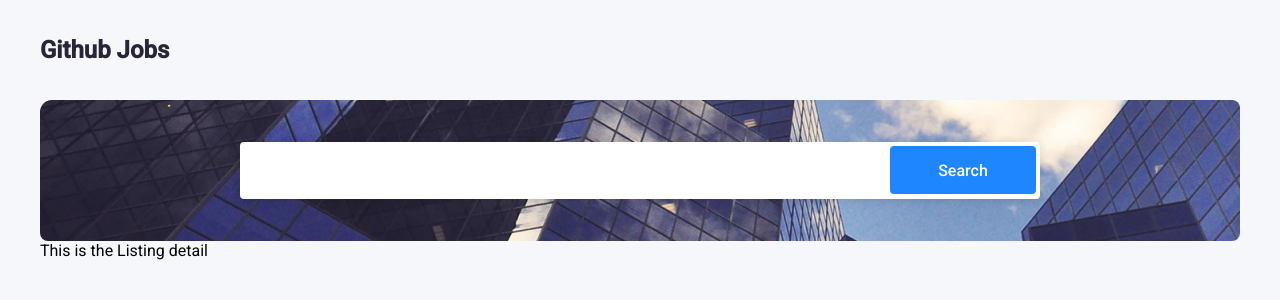
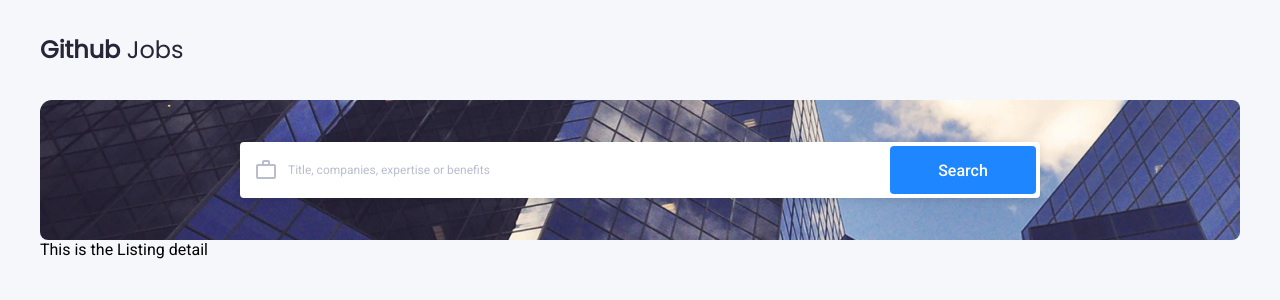
Before and after one commit to nroode/github-jobs, a React (Create React App) app: page / in a window 1280 px wide. Shown: the top 300 px of the page. Built offline with nearby package versions, Linux system fonts and the light colour scheme.

Commit message:
style title and input placeholder

```diff
--- a/public/index.html
+++ b/public/index.html
@@ -10,6 +10,8 @@
       content="Web site created using create-react-app"
     />
     <link rel="apple-touch-icon" href="%PUBLIC_URL%/logo192.png" />
+    <link href="https://fonts.googleapis.com/icon?family=Material+Icons"
+      rel="stylesheet">
     <link href="https://fonts.googleapis.com/css2?family=Poppins&family=Roboto:wght@400;500&display=swap" rel="stylesheet">
     <link rel="manifest" href="%PUBLIC_URL%/manifest.json" />
     <title>React App</title>
--- a/src/App.js
+++ b/src/App.js
@@ -4,11 +4,14 @@ import "./App.css";
 import Main from "./Components/Main";
 
 const Title = styled.h1`
-  font-size: 24px;
-  line-height: 1.5;
   color: #282538;
   text-align: left;
   margin: 0px 0px 32px;
+  font: 500 24px/1.5 'Poppins', sans-serif;
+`;
+
+const TitleBold = styled.span`
+  font-weight: 700;
 `;
 
 function App() {
@@ -16,7 +19,7 @@ function App() {
     <div className="App">
 
       <div className="AppCenter">
-        <Title><span>Github</span> Jobs</Title>
+        <Title><TitleBold>Github</TitleBold> Jobs</Title>
         <Main />
       </div>
     </div>
--- a/src/Components/Search.js
+++ b/src/Components/Search.js
@@ -15,7 +15,7 @@ const Background = styled.div`
 
   @media (min-width: 768px) {
     padding: 42px 200px;
-    }
+  }
 `;
 
 const Form = styled.form`
@@ -26,19 +26,40 @@ const Form = styled.form`
   border-radius: 4px;
   box-shadow: 0px 2px 8px rgba(0, 0, 0, 0.1);
   box-sizing: border-box;
+  display: grid;
+  align-items: center;
+  grid-template-columns: 44px 1fr 104px;
+
+  @media (min-width: 768px) {
+    grid-template-columns: 44px 1fr 146px;
+  }
+}
+
+
 `;
 
-const SearchInput = styled.input`
+const SearchInput = styled.input.attrs((props) => ({
+  type: "text",
+  placeholder: "Title, companies, expertise or benefits",
+}))`
   background-color: white;
   font-size: 12px;
   line-height: 14px;
-  padding: 16px 40px;
-  width: calc(100% - 104px);
+  padding: 16px 0px;
+  width: 100%;
   box-sizing: border-box;
   border: none;
+  overflow: hidden;
+  white-space: nowrap;
+  text-overflow: ellipsis;
+
+  ::placeholder {
+    color: #b9bdcf;
+    font-family: "Roboto", sans-serif;
+  }
 
   @media (min-width: 768px) {
-    width: calc(100% - 146px);
+    width: 100%;
   }
 
 `;
@@ -50,11 +71,16 @@ const SearchBtn = styled.button`
   width: 104px;
   height: 48px;
   border-radius: 4px;
-  font: 500 16px/19px 'Roboto', sans-serif;
+  font: 500 16px/19px "Roboto", sans-serif;
 
   @media (min-width: 768px) {
     width: 146px;
   }
+`;
+
+const JobIcon = styled.span`
+  color: #b9bdcf;
+  padding: 0px 10px;
 `;
 
 function Search(props) {
@@ -62,6 +88,7 @@ function Search(props) {
     <div>
       <Background>
         <Form>
+          <JobIcon className="material-icons">work_outline</JobIcon>
           <SearchInput></SearchInput>
           <SearchBtn>Search</SearchBtn>
         </Form>
```
